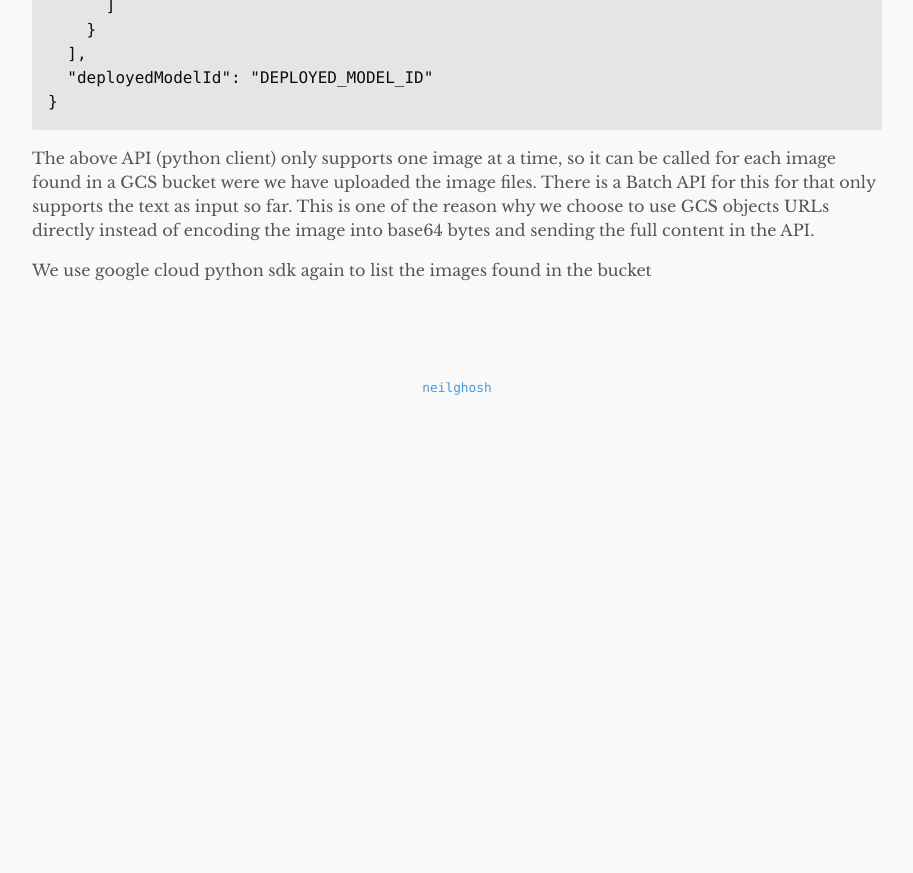
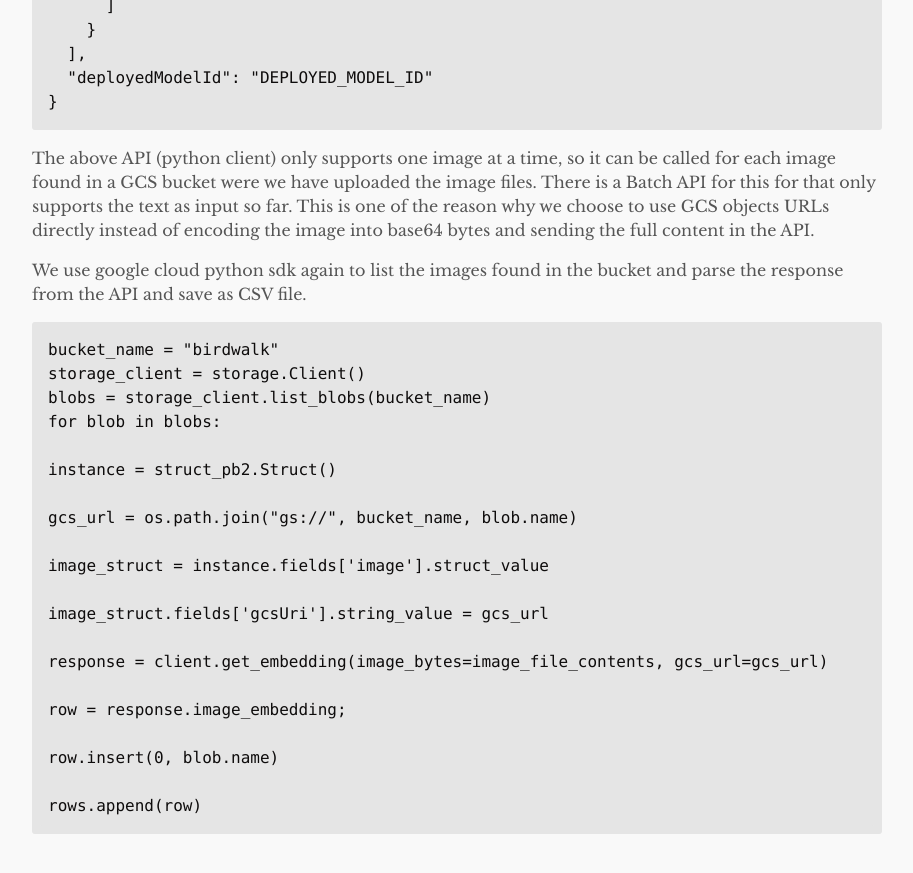
Before and after one commit to neilghosh/neilghosh.github.io, a Jekyll site: the page built from _posts/2023/2023-12-02-embeddings-prediction-using-vertext-ai-and-vector-database.md.md, in a window 1280 px wide and 900 px high, scrolled down 2668 px. Shown: the top 873 px of the window, without its empty margins (183-1096 px from the left). Built offline with Jekyll 4.4.1, drawn with Linux system fonts in a browser that asks for light colours; before the commit the page ends 3113 px from its top, so only the background shows below that.

Commit message:
_posts/2023/2023-12-02-embeddings-prediction-using-vertext-ai-and-vector-database.md.md updated from https://stackedit.io/

````diff
--- a/_posts/2023/2023-12-02-embeddings-prediction-using-vertext-ai-and-vector-database.md.md
+++ b/_posts/2023/2023-12-02-embeddings-prediction-using-vertext-ai-and-vector-database.md.md
@@ -86,8 +86,31 @@ The response would be a an array of numbers, similar to following
 ```
 The above API (python client) only supports one image at a time, so it can be called for each image found in a GCS bucket were we have uploaded the image files. There is a Batch API for this for that only supports the text as input so far. This is one of the reason why we choose to use GCS objects URLs directly instead of encoding the image into base64 bytes and sending the full content in the API.
 
-We use google cloud python sdk again to list the images found in the bucket
+We use google cloud python sdk again to list the images found in the bucket and parse the response from the API and save as CSV file.
+
+```
+bucket_name = "birdwalk"
+storage_client = storage.Client()
+blobs = storage_client.list_blobs(bucket_name)
+for blob in blobs:
+
+instance = struct_pb2.Struct()
+
+gcs_url = os.path.join("gs://", bucket_name, blob.name)
+
+image_struct = instance.fields['image'].struct_value
+
+image_struct.fields['gcsUri'].string_value = gcs_url
+
+response = client.get_embedding(image_bytes=image_file_contents, gcs_url=gcs_url)
+
+row = response.image_embedding;
+
+row.insert(0, blob.name)
+
+rows.append(row)
+```
 <!--stackedit_data:
-eyJoaXN0b3J5IjpbODI0MTAxNjgsMTk5Mjc0OTAxNyw3NjE4MT
-AwMDRdfQ==
+eyJoaXN0b3J5IjpbMTQ4MzY1NjI4LDE5OTI3NDkwMTcsNzYxOD
+EwMDA0XX0=
 -->
````
